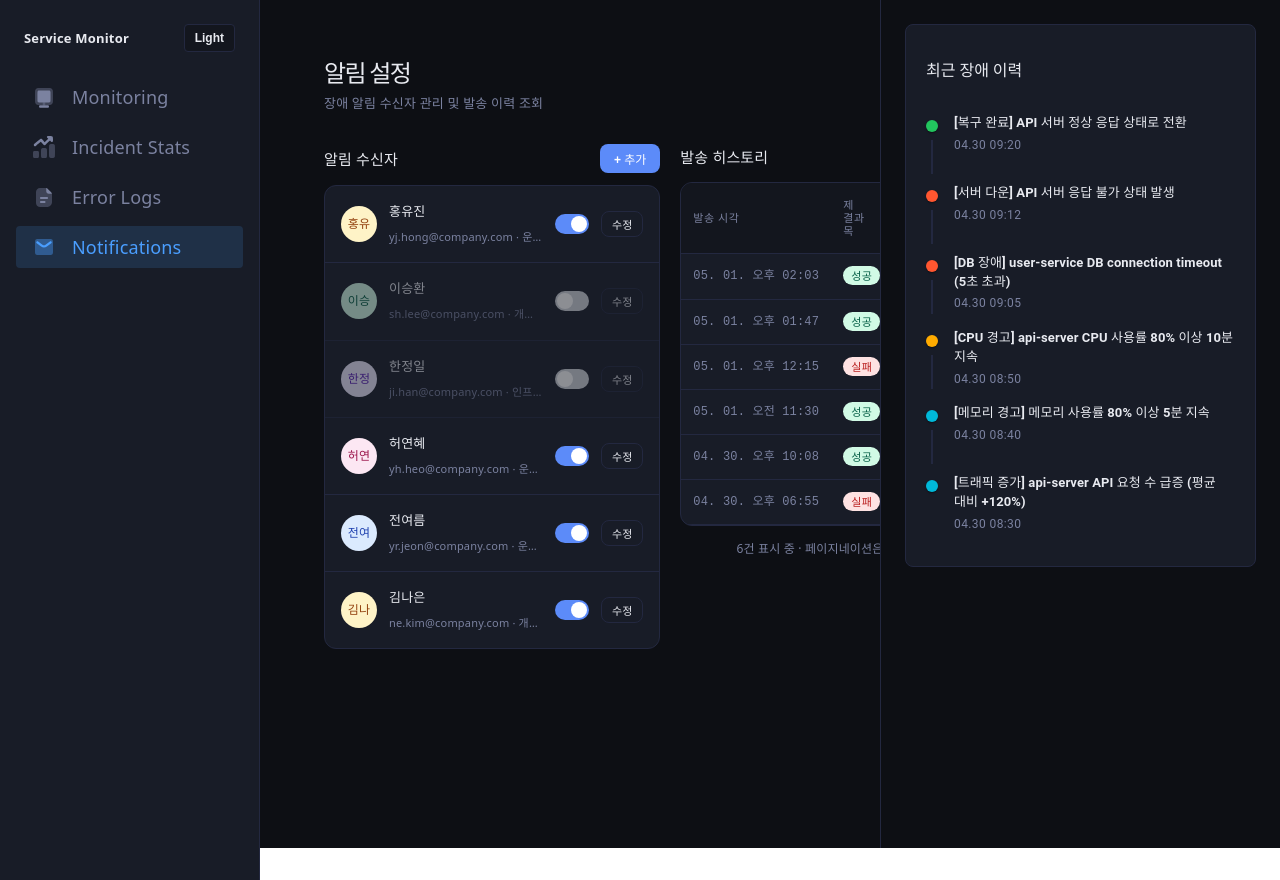
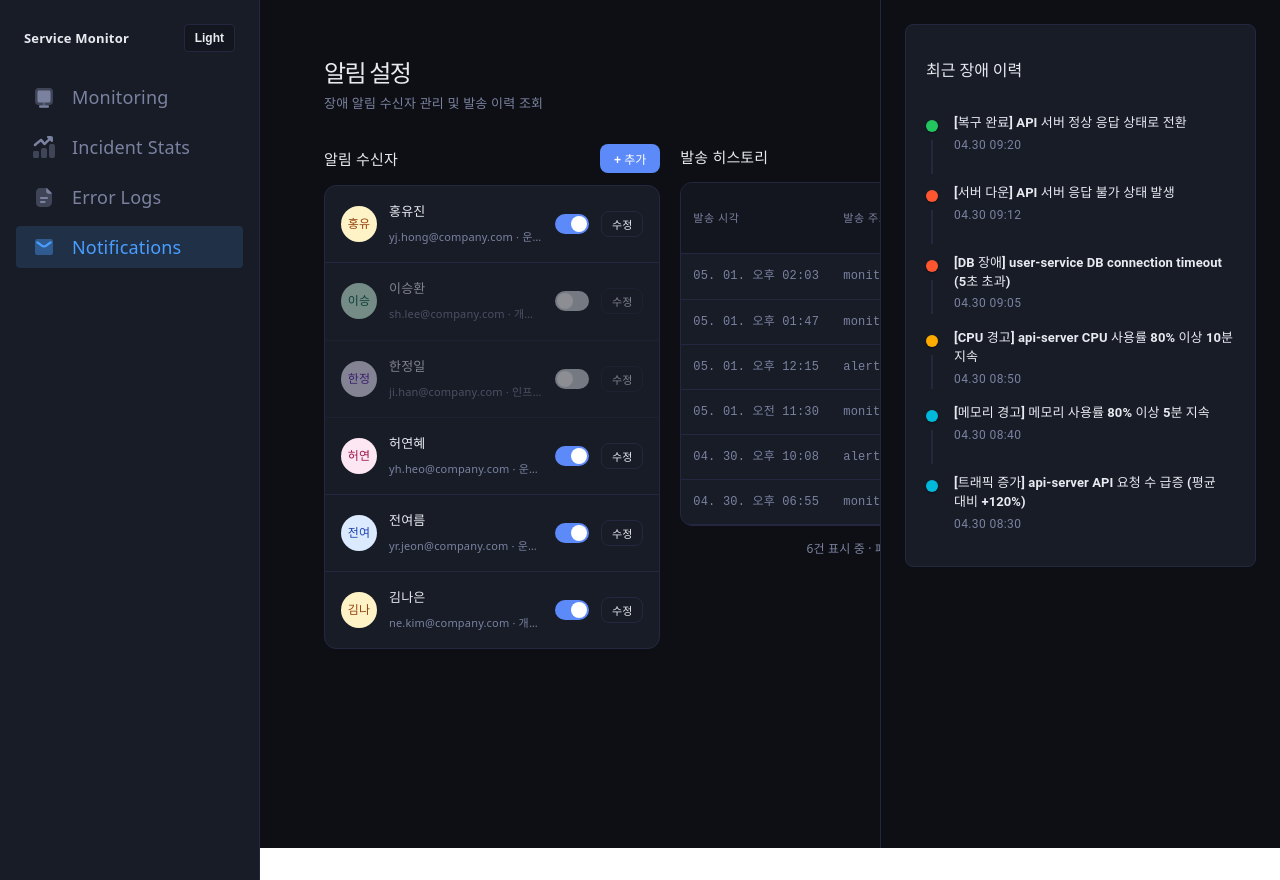
Before and after one commit to jeondaegam/service-monitor, a React (Vite) app in the folder perf-monitor-portlet/: page /notifications in a window 1280 px wide. Built offline with nearby package versions, Linux system fonts and the light colour scheme.

Commit message:
[알림설정] 발송히스토리 UI 수정
- 성공 여부(결과), 수신자 필드 제외
- 발송주소, 발송시각 필드 추가

```diff
--- a/perf-monitor-portlet/src/pages/Notifications/Notifications.jsx
+++ b/perf-monitor-portlet/src/pages/Notifications/Notifications.jsx
@@ -55,6 +55,7 @@ const DUMMY_RECIPIENTS = [
 const DUMMY_HISTORY = [
   {
     mailId: "mail_001",
+    senderEmail: "monitor@company.com",
     subject: "[CRITICAL] API Gateway 장애 발생",
     sentAt: "2025-05-01T14:03:22Z",
     status: "SUCCESS",
@@ -64,6 +65,7 @@ const DUMMY_HISTORY = [
   },
   {
     mailId: "mail_002",
+    senderEmail: "monitor@company.com",
     subject: "[WARN] DB 응답 지연 감지",
     sentAt: "2025-05-01T13:47:10Z",
     status: "SUCCESS",
@@ -73,6 +75,7 @@ const DUMMY_HISTORY = [
   },
   {
     mailId: "mail_003",
+    senderEmail: "alert@company.com",
     subject: "[CRITICAL] Auth 서비스 오류",
     sentAt: "2025-05-01T12:15:44Z",
     status: "FAIL",
@@ -82,6 +85,7 @@ const DUMMY_HISTORY = [
   },
   {
     mailId: "mail_004",
+    senderEmail: "monitor@company.com",
     subject: "[WARN] 응답시간 임계치 초과",
     sentAt: "2025-05-01T11:30:05Z",
     status: "SUCCESS",
@@ -91,6 +95,7 @@ const DUMMY_HISTORY = [
   },
   {
     mailId: "mail_005",
+    senderEmail: "alert@company.com",
     subject: "[CRITICAL] Redis 세션 스토어 다운",
     sentAt: "2025-04-30T22:08:33Z",
     status: "SUCCESS",
@@ -100,6 +105,7 @@ const DUMMY_HISTORY = [
   },
   {
     mailId: "mail_006",
+    senderEmail: "monitor@company.com",
     subject: "[WARN] Connection pool 경고",
     sentAt: "2025-04-30T18:55:21Z",
     status: "FAIL",
@@ -318,20 +324,6 @@ function RecipientList({ recipients, onToggleActive, onEdit, onDelete }) {
   );
 }
 
-function HistoryStatusBadge({ status }) {
-  const isSuccess = status === "SUCCESS";
-  return (
-    <span
-      className={classNames(
-        styles.statusBadge,
-        isSuccess ? styles.successBadge : styles.failBadge,
-      )}
-    >
-      {isSuccess ? "성공" : "실패"}
-    </span>
-  );
-}
-
 function LevelBadge({ level }) {
   const style = LEVEL_STYLE[level] ?? LEVEL_STYLE.WARN;
   return (
@@ -347,18 +339,12 @@ function LevelBadge({ level }) {
 function HistoryDetail({ history }) {
   return (
     <tr>
-      <td className={styles.detailCell} colSpan={4}>
+      <td className={styles.detailCell} colSpan={3}>
         <div className={styles.detailPanel}>
           <div className={styles.detailGrid}>
             {[
               ["Mail ID", history.mailId],
               ["트리거 레벨", history.triggerLevel],
-              [
-                "수신자",
-                history.status === "SUCCESS"
-                  ? `${history.recipientCount}명`
-                  : "발송 실패",
-              ],
               ["연결 로그 ID", history.relatedLogId],
             ].map(([label, value]) => (
               <div key={label}>
@@ -373,12 +359,6 @@ function HistoryDetail({ history }) {
               </div>
             ))}
           </div>
-
-          {history.status === "FAIL" && (
-            <div className={styles.failMessage}>
-              발송 실패: SMTP 연결 오류 또는 수신자 목록이 비어있을 수 있습니다.
-            </div>
-          )}
         </div>
       </td>
     </tr>
@@ -391,13 +371,12 @@ function HistoryTable({ histories, expandedMail, onToggle }) {
       <table className={styles.table}>
         <colgroup>
           <col className={styles.sentAtCol} />
+          <col className={styles.emailCol} />
           <col />
-          <col className={styles.statusCol} />
-          <col className={styles.countCol} />
         </colgroup>
         <thead>
           <tr>
-            {["발송 시각", "제목", "결과", "수신자"].map((header) => (
+            {["발송 시각", "발송 주소", "제목"].map((header) => (
               <th key={header}>{header}</th>
             ))}
           </tr>
@@ -405,7 +384,7 @@ function HistoryTable({ histories, expandedMail, onToggle }) {
         <tbody>
           {histories.length === 0 && (
             <tr>
-              <td className={styles.empty} colSpan={4}>
+              <td className={styles.empty} colSpan={3}>
                 발송 이력이 없습니다.
               </td>
             </tr>
@@ -427,15 +406,8 @@ function HistoryTable({ histories, expandedMail, onToggle }) {
                   <td className={styles.timeCell}>
                     {formatDateTime(history.sentAt)}
                   </td>
+                  <td className={styles.emailCell}>{history.senderEmail}</td>
                   <td className={styles.subjectCell}>{history.subject}</td>
-                  <td>
-                    <HistoryStatusBadge status={history.status} />
-                  </td>
-                  <td className={styles.centerCell}>
-                    {history.status === "SUCCESS"
-                      ? `${history.recipientCount}명`
-                      : "-"}
-                  </td>
                 </tr>
 
                 {isOpen && (
--- a/perf-monitor-portlet/src/pages/Notifications/Notifications.module.css
+++ b/perf-monitor-portlet/src/pages/Notifications/Notifications.module.css
@@ -239,18 +239,13 @@
   border-collapse: collapse;
 }
 
+.emailCol {
+  width: 210px;
+}
+
 /* 발송시각 */
 .sentAtCol {
   width: 150px;
-}
-
-/* 결과 */
-.statusCol {
-  width: 70px;
-}
-
-.countCol {
-  width: 70px;
 }
 
 .table thead tr {
@@ -291,6 +286,14 @@
   font-size: 11px;
 }
 
+.emailCell {
+  overflow: hidden;
+  color: var(--app-text);
+  font-family: monospace;
+  text-overflow: ellipsis;
+  white-space: nowrap;
+}
+
 .subjectCell {
   overflow: hidden;
   color: var(--app-text);
@@ -298,27 +301,11 @@
   white-space: nowrap;
 }
 
-.centerCell {
-  text-align: center;
-}
-
-/* 성공/실패 배지 */
-.statusBadge,
 .levelBadge {
   border-radius: 20px;
   padding: 2px 8px;
   font-size: 11px;
   font-weight: 600;
-}
-
-.successBadge {
-  background: #d1fae5;
-  color: #065f46;
-}
-
-.failBadge {
-  background: #fee2e2;
-  color: #b91c1c;
 }
 
 .levelBadge {
@@ -356,15 +343,6 @@
   gap: 6px;
   color: var(--app-text);
   font-family: monospace;
-  font-size: 12px;
-}
-
-.failMessage {
-  margin-top: 12px;
-  border-radius: 8px;
-  padding: 8px 12px;
-  background: #fee2e2;
-  color: #b91c1c;
   font-size: 12px;
 }
 
```
